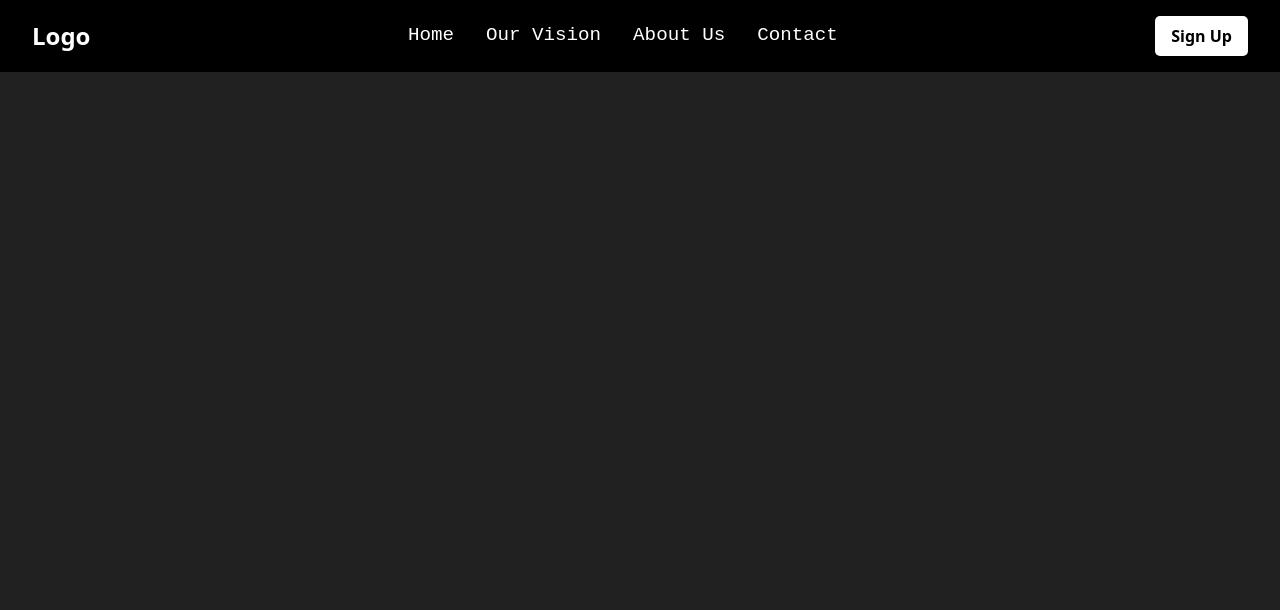
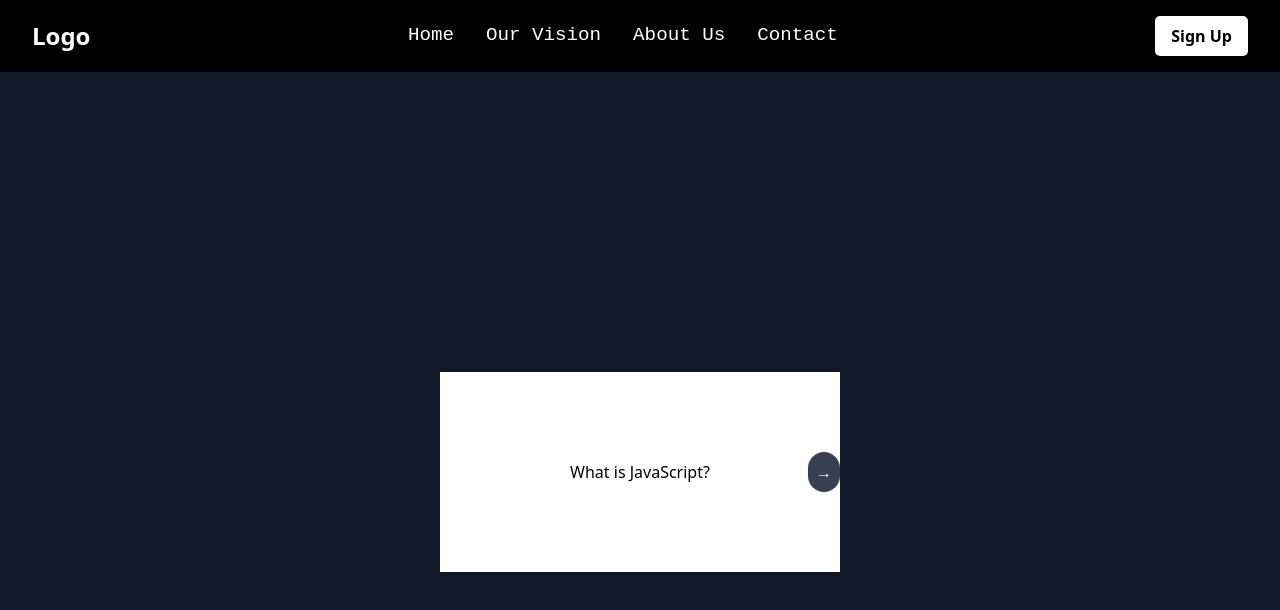
Before and after one commit to DuhanJishnu/LURN-beta, a React (Vite) app in the folder apps/frontend/: page /flashcard in a window 1280 px wide. Shown: the top 610 px of the page. Built offline with nearby package versions, Linux system fonts and the light colour scheme.

Commit message:
Add Flashacard

```diff
--- a/apps/frontend/src/App.jsx
+++ b/apps/frontend/src/App.jsx
@@ -7,6 +7,7 @@ import Welcome from "./components/Welcome.jsx";
 import OurVision from "./pages/OurVision.jsx";
 import AboutUs from "./pages/AboutUs.jsx";
 import Contact from "./pages/Contact.jsx";
+import Flashcards from "./pages/Flashcard.jsx";
 import "./index.css";
 
 function App() {
@@ -21,6 +22,7 @@ function App() {
                     <Route path="/contact" element={<Contact />} />
                     <Route path="/signup" element={<SignUp />} />
                     <Route path="/welcome" element={<Welcome />} />
+                    <Route path="/flashcard" element={<Flashcards />} />
                 </Routes>
             </div>
         </Router>
--- a/apps/frontend/src/index.css
+++ b/apps/frontend/src/index.css
@@ -7,6 +7,7 @@ body{
   background-color: #212121;
   scroll-behavior: smooth;
 }
+/* Typewriter Effect */
 @layer utilities {
     @keyframes typing {
       from {
@@ -28,3 +29,21 @@ body{
       width: 100%;
     }
   }
+
+  /* Flashcards */
+.perspective {
+  perspective: 1000px;
+}
+
+.transform-style-3d {
+  transform-style: preserve-3d;
+}
+
+.backface-hidden {
+  backface-visibility: hidden;
+  -webkit-backface-visibility: hidden;
+}
+
+.rotateX-180 {
+  transform: rotateX(180deg);
+}
--- /dev/null
+++ b/apps/frontend/src/pages/Flashcard.jsx
@@ -0,0 +1,64 @@
+import { useState } from "react";
+
+const flashcardsData = [
+  { q: "What is JavaScript?", a: "A programming language for web development." },
+  { q: "What is a variable?", a: "A storage for data values." },
+  { q: "What is a function?", a: "A block of code that performs a task." },
+  { q: "What is an array?", a: "A collection of elements." },
+  { q: "What is the DOM?", a: "Document Object Model, representing the page." },
+  { q: "What is an object?", a: "A collection of key-value pairs." },
+  { q: "What is a loop?", a: "A structure to repeat code." },
+  { q: "How do you declare a variable?", a: "Using let, var, or const." },
+  { q: "What is a conditional?", a: "A statement that runs based on a condition." },
+  { q: "How to comment in JavaScript?", a: "Use // or /* */." },
+];
+
+function Flashcards() {
+  const [currentIndex, setCurrentIndex] = useState(0);
+
+  const handleNext = () => {
+    setCurrentIndex((prevIndex) =>
+      prevIndex === flashcardsData.length - 1 ? 0 : prevIndex + 1
+    );
+  };
+
+  const handlePrev = () => {
+    setCurrentIndex((prevIndex) =>
+      prevIndex === 0 ? flashcardsData.length - 1 : prevIndex - 1
+    );
+  };
+
+  return (
+    <div className="h-screen flex justify-center items-center bg-gray-900 text-white">
+      <div className="relative w-[25rem]">
+        <button
+          className="absolute left-0 top-[50%] translate-y-[-50%] bg-gray-700 p-2 rounded-full"
+          onClick={handlePrev}
+        >
+          ←
+        </button>
+
+        <div className="card-wrapper w-full h-[200px] perspective">
+          <div className="card-body w-full h-full relative text-center transform-style-3d transition-transform duration-500"
+            style={{ transform: "rotateX(0)" }}>
+            <div className="card-front absolute w-full h-full bg-white text-black flex items-center justify-center backface-hidden">
+              <p>{flashcardsData[currentIndex].q}</p>
+            </div>
+            <div className="card-back absolute w-full h-full bg-gray-200 text-black flex items-center justify-center rotateX-180 backface-hidden">
+              <p>{flashcardsData[currentIndex].a}</p>
+            </div>
+          </div>
+        </div>
+
+        <button
+          className="absolute right-0 top-[50%] translate-y-[-50%] bg-gray-700 p-2 rounded-full"
+          onClick={handleNext}
+        >
+          →
+        </button>
+      </div>
+    </div>
+  );
+}
+
+export default Flashcards;
```
